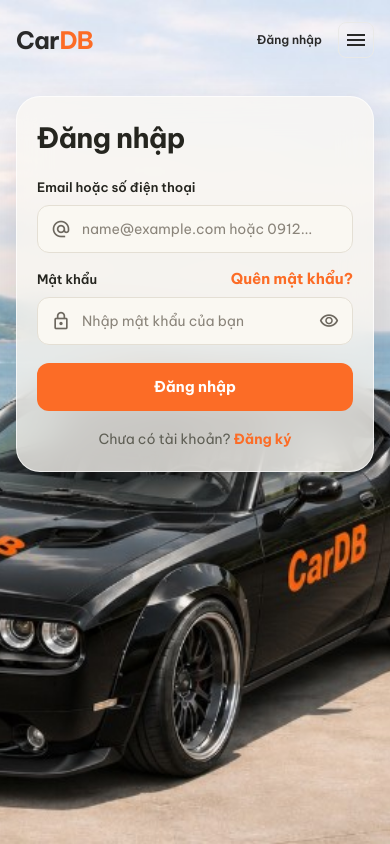
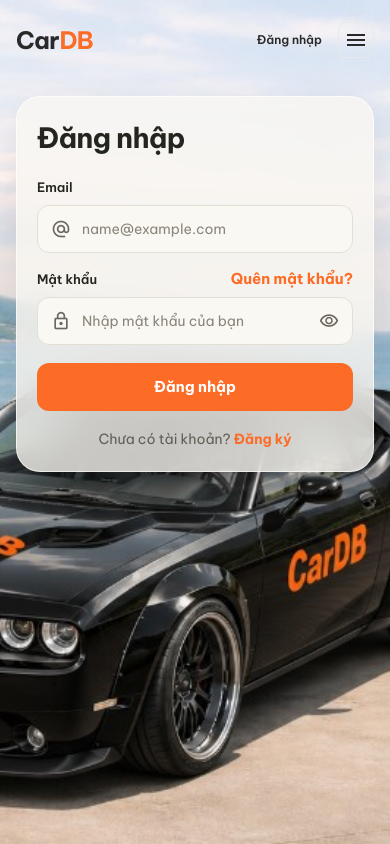
Before and after one commit to Tinh-Minh/SBA301, a React (Vite) app in the folder carrental-FE/: page /login in a window 390 px wide. Shown: the top 844 px of the page. Built offline with nearby package versions, Linux system fonts and the light colour scheme.

Commit message:
fix(fe-auth): F1-03 login field is labelled Email (backend only accepts email)
The field said 'Email hoặc số điện thoại' but a phone number was rejected by both the form and the API.

```diff
--- a/carrental-FE/src/components/auth/LoginForm.jsx
+++ b/carrental-FE/src/components/auth/LoginForm.jsx
@@ -36,10 +36,10 @@ export function LoginForm() {
 
     return <form data-native noValidate onSubmit={onSubmit} aria-busy={isSubmitting} className="auth-form">
         <div className="auth-field-group">
-            <label htmlFor="login-account">Email hoặc số điện thoại</label>
+            <label htmlFor="login-account">Email</label>
             <div className="auth-control">
                 <span className="material-symbols-outlined" aria-hidden="true">alternate_email</span>
-                <input className="auth-field" id="login-account" placeholder="name@example.com hoặc 0912..." required type="text" autoComplete="username" aria-label="Email hoặc số điện thoại" {...register("email")} aria-invalid={Boolean(errors.email)} />
+                <input className="auth-field" id="login-account" placeholder="name@example.com" required type="email" inputMode="email" autoComplete="username" aria-label="Email" {...register("email")} aria-invalid={Boolean(errors.email)} />
             </div>
         </div>
         <div className="auth-field-group">
```
